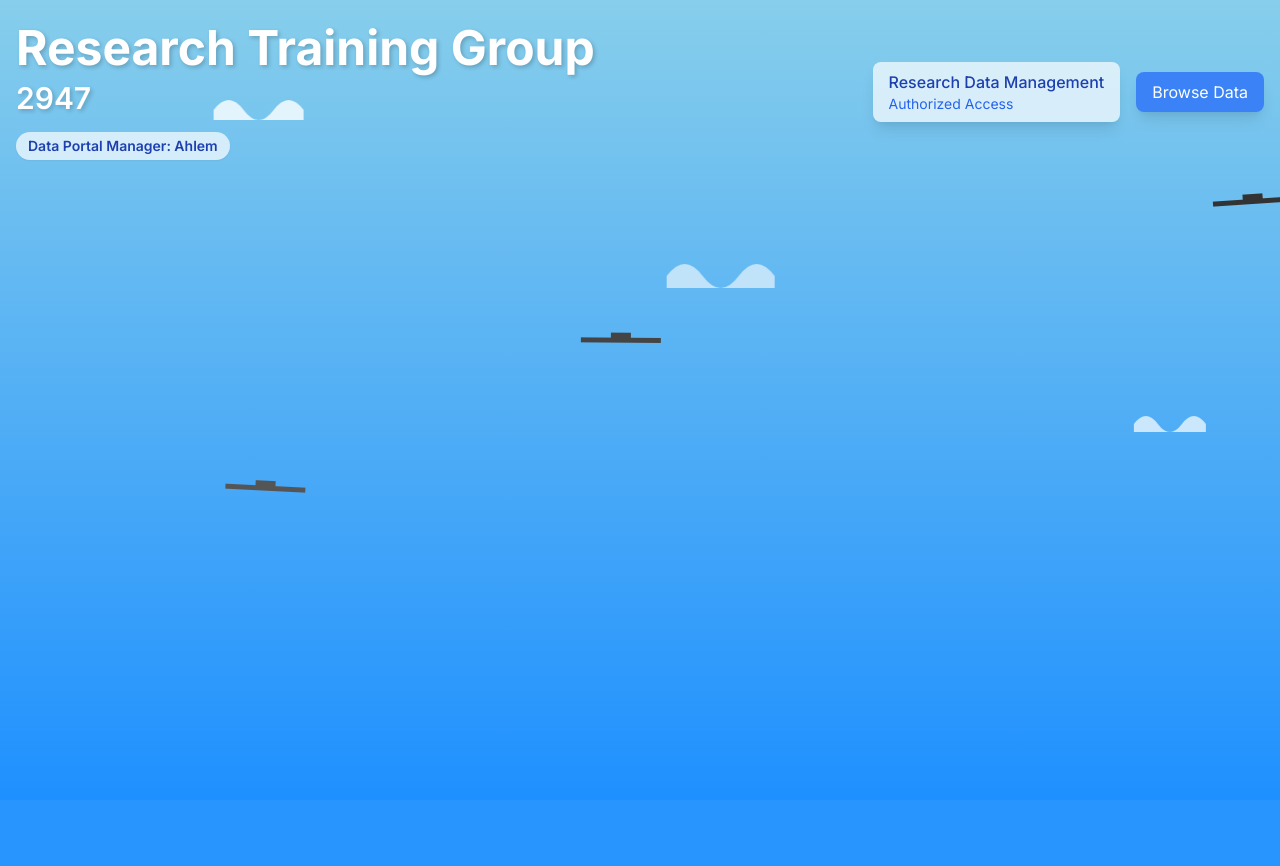
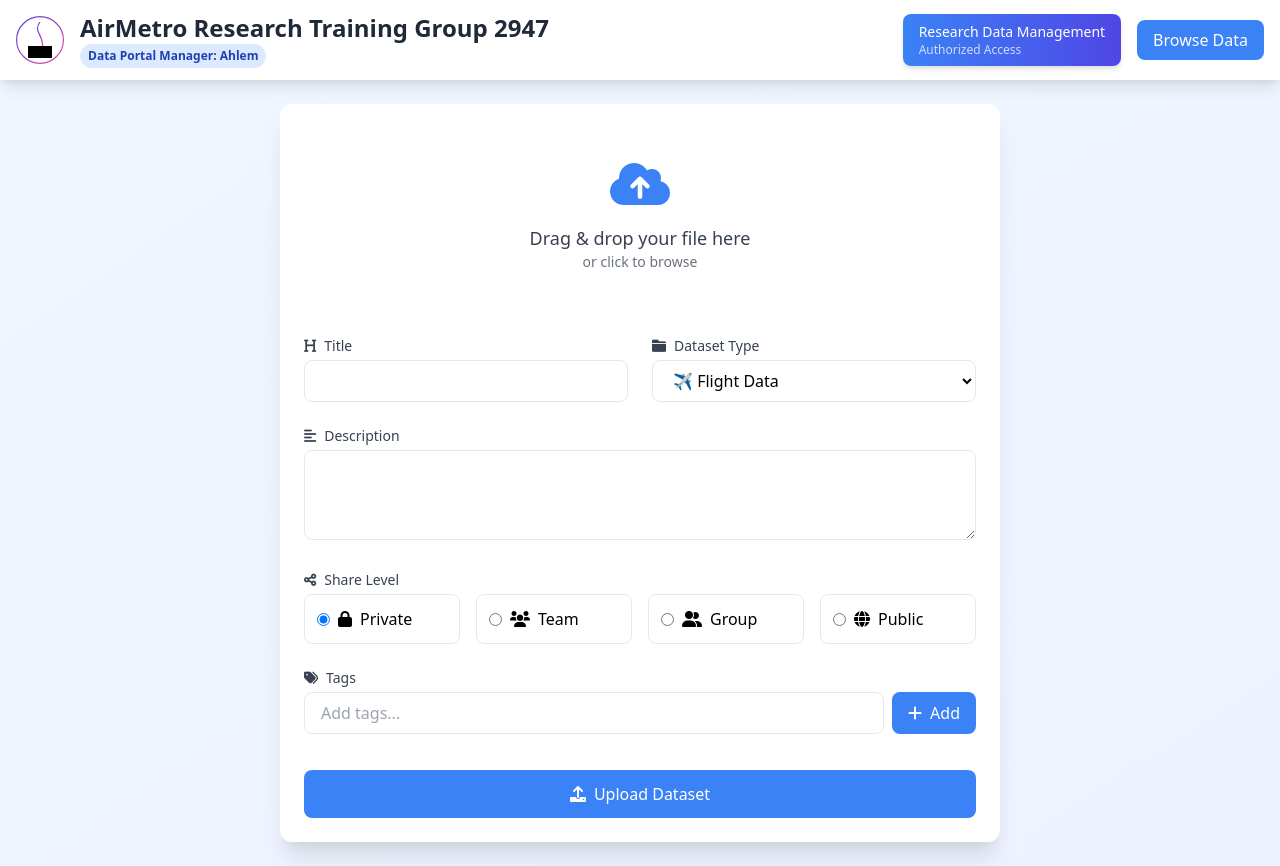
Before and after one commit to Crip25/AirMetro, a FastAPI app: page / in a window 1280 px wide. Before the commit the page ends 639 px from the top, so only its background shows below. Run offline with FastAPI, Linux system fonts and the light colour scheme.

Commit message:
Update index.html

```diff
--- a/templates/index.html
+++ b/templates/index.html
@@ -3,171 +3,53 @@
 <head>
     <meta charset="UTF-8">
     <meta name="viewport" content="width=device-width, initial-scale=1.0">
-    <title>Research Training Group 2947 - Research Data Portal</title>
-
-    <!-- Favicon -->
-    <link rel="icon" type="image/svg+xml" href="{{ url_for('static', path='/favicon.svg') }}">
-
-    <!-- Tailwind CSS -->
+    <title>Research Data Portal</title>
     <link href="https://cdn.jsdelivr.net/npm/tailwindcss@2.2.19/dist/tailwind.min.css" rel="stylesheet">
-
-    <!-- Font Awesome Icons -->
     <link rel="stylesheet" href="https://cdnjs.cloudflare.com/ajax/libs/font-awesome/6.0.0/css/all.min.css">
-
-    <!-- Google Fonts -->
-    <link href="https://fonts.googleapis.com/css2?family=Inter:wght@400;500;600;700&display=swap" rel="stylesheet">
-
-    <style>
-        body {
-            font-family: 'Inter', sans-serif;
-            margin: 0;
-            min-height: 100vh;
-            background: linear-gradient(135deg, #87CEEB 0%, #1E90FF 100%);
-            position: relative;
-            overflow-x: hidden;
-        }
-
-        /* Sky Background */
-        .sky-background {
-            position: fixed;
-            top: 0;
-            left: 0;
-            width: 100%;
-            height: 100%;
-            z-index: -1;
-            background: linear-gradient(to bottom, #87CEEB 0%, #1E90FF 100%);
-        }
-
-        /* Cloud Animation */
-        .cloud {
-            position: absolute;
-            animation: moveCloud 30s linear infinite;
-        }
-
-        @keyframes moveCloud {
-            from { transform: translateX(-100%); }
-            to { transform: translateX(100vw); }
-        }
-
-        /* Drone Animation */
-        .drone {
-            position: absolute;
-            animation: flyDrone 15s linear infinite;
-        }
-
-        .drone-propeller {
-            animation: rotatePropeller 0.5s linear infinite;
-        }
-
-        @keyframes flyDrone {
-            0% {
-                transform: translate(-100px, 0) rotate(5deg);
-            }
-            50% {
-                transform: translate(calc(100vw + 100px), 50px) rotate(-5deg);
-            }
-            100% {
-                transform: translate(-100px, 0) rotate(5deg);
-            }
-        }
-
-        @keyframes rotatePropeller {
-            from { transform: rotate(0deg); }
-            to { transform: rotate(360deg); }
-        }
-
-        /* Text shadow for better visibility */
-        .text-shadow {
-            text-shadow: 2px 2px 4px rgba(0, 0, 0, 0.2);
-        }
-
-        /* Custom scrollbar */
-        ::-webkit-scrollbar {
-            width: 8px;
-        }
-
-        ::-webkit-scrollbar-track {
-            background: #f1f1f1;
-        }
-
-        ::-webkit-scrollbar-thumb {
-            background: #888;
-            border-radius: 4px;
-        }
-
-        ::-webkit-scrollbar-thumb:hover {
-            background: #555;
-        }
-    </style>
+    <link href="{{ url_for('static', path='/style.css') }}" rel="stylesheet">
 </head>
-<body>
-    <!-- Sky Background with Animated Elements -->
-    <div class="sky-background">
-        <!-- Animated Drones -->
-        <svg class="drone" style="top: 15%" width="100" height="60" viewBox="0 0 100 60">
-            <g fill="#333">
-                <!-- Drone body -->
-                <path d="M40 30h20v10h-20z"/>
-                <!-- Arms -->
-                <rect x="10" y="35" width="30" height="5"/>
-                <rect x="60" y="35" width="30" height="5"/>
-                <!-- Propellers -->
-                <circle class="drone-propeller" cx="10" cy="37.5" r="8"/>
-                <circle class="drone-propeller" cx="90" cy="37.5" r="8"/>
+<body class="bg-gradient-to-br from-blue-50 to-indigo-50 min-h-screen">
+    <!-- New Header Section -->
+    <header class="bg-white shadow-lg">
+        <div class="max-w-7xl mx-auto px-4 py-3">
+            <div class="flex items-center justify-between">
+                <div class="flex items-center space-x-4">
+                    <!-- Logo SVG -->
+                    <svg class="w-12 h-12" viewBox="0 0 800 800" fill="none" xmlns="http://www.w3.org/2000/svg">
+                        <circle cx="400" cy="400" r="390" stroke="url(#gradient)" stroke-width="20"/>
+                        <path d="M400 100 C250 300 550 300 400 700" stroke="url(#gradient)" stroke-width="20"/>
+                        <!-- City silhouette -->
+                        <path d="M200 500h400v200H200z" fill="black"/>
+                        <!-- Aircraft and helicopter symbols -->
+                        <g transform="translate(300,200) scale(0.5)">
+                            <path d="M0 0l20 10-20 10z" fill="black"/>
+                            <circle cx="10" cy="10" r="5" fill="black"/>
                         </g>
-        </svg>
-        <svg class="drone" style="top: 35%; animation-delay: -5s" width="100" height="60" viewBox="0 0 100 60">
-            <g fill="#444">
-                <path d="M40 30h20v10h-20z"/>
-                <rect x="10" y="35" width="30" height="5"/>
-                <rect x="60" y="35" width="30" height="5"/>
-                <circle class="drone-propeller" cx="10" cy="37.5" r="8"/>
-                <circle class="drone-propeller" cx="90" cy="37.5" r="8"/>
-            </g>
-        </svg>
-        <svg class="drone" style="top: 55%; animation-delay: -10s" width="100" height="60" viewBox="0 0 100 60">
-            <g fill="#555">
-                <path d="M40 30h20v10h-20z"/>
-                <rect x="10" y="35" width="30" height="5"/>
-                <rect x="60" y="35" width="30" height="5"/>
-                <circle class="drone-propeller" cx="10" cy="37.5" r="8"/>
-                <circle class="drone-propeller" cx="90" cy="37.5" r="8"/>
-            </g>
+                        <defs>
+                            <linearGradient id="gradient" x1="0%" y1="0%" x2="100%" y2="100%">
+                                <stop offset="0%" style="stop-color:#4F46E5"/>
+                                <stop offset="100%" style="stop-color:#EC4899"/>
+                            </linearGradient>
+                        </defs>
                     </svg>
 
-        <!-- Animated Clouds -->
-        <svg class="cloud" style="top: 10%" width="100" height="40" viewBox="0 0 100 40">
-            <path fill="rgba(255,255,255,0.8)" d="M10 30 Q25 10 40 30 T70 30 T100 30 V40 H10 Z"/>
-        </svg>
-        <svg class="cloud" style="top: 30%; animation-delay: -10s" width="120" height="48">
-            <path fill="rgba(255,255,255,0.6)" d="M12 36 Q30 12 48 36 T84 36 T120 36 V48 H12 Z"/>
-        </svg>
-        <svg class="cloud" style="top: 50%; animation-delay: -20s" width="80" height="32">
-            <path fill="rgba(255,255,255,0.7)" d="M8 24 Q20 8 32 24 T56 24 T80 24 V32 H8 Z"/>
-        </svg>
-    </div>
-
-    <!-- Header without Logo -->
-    <header class="relative bg-transparent">
-        <div class="max-w-7xl mx-auto px-4 py-6">
-            <div class="flex items-center justify-between">
-                <div class="flex flex-col">
-                    <h1 class="text-5xl font-bold text-white text-shadow mb-2">Research Training Group</h1>
-                    <h2 class="text-3xl font-semibold text-white text-shadow mb-4">2947</h2>
-                    <div class="flex items-center text-sm">
-                        <span class="bg-white bg-opacity-70 backdrop-blur text-blue-800 px-3 py-1 rounded-full text-sm font-semibold shadow-sm">
+                    <div>
+                        <h1 class="text-2xl font-bold text-gray-800">AirMetro Research Training Group 2947</h1>
+                        <div class="flex items-center text-sm text-gray-600">
+                            <span class="bg-blue-100 text-blue-800 px-2 py-1 rounded-full text-xs font-semibold">
                                 Data Portal Manager: Ahlem
                             </span>
+                        </div>
                     </div>
                 </div>
 
                 <!-- Management Badge -->
                 <div class="flex items-center space-x-4">
-                    <div class="bg-white bg-opacity-70 backdrop-blur px-4 py-2 rounded-lg shadow-lg">
-                        <div class="text-blue-800 font-medium">Research Data Management</div>
-                        <div class="text-blue-600 text-sm">Authorized Access</div>
+                    <div class="bg-gradient-to-r from-blue-500 to-indigo-600 text-white px-4 py-2 rounded-lg shadow-md">
+                        <div class="text-sm font-medium">Research Data Management</div>
+                        <div class="text-xs opacity-75">Authorized Access </div>
                     </div>
-                    <button id="browseData" class="bg-blue-500 hover:bg-blue-600 text-white px-4 py-2 rounded-lg transition-all duration-300 shadow-lg">
+                    <button id="browseData" class="bg-blue-500 hover:bg-blue-600 text-white px-4 py-2 rounded-lg transition-colors">
                         Browse Data
                     </button>
                 </div>
@@ -175,11 +57,139 @@
         </div>
     </header>
 
-    <!-- Rest of your existing content remains the same -->
-    <main class="container mx-auto p-6 max-w-3xl relative">
-        <!-- Your existing form content -->
+    <!-- Main Content Container -->
+    <main class="container mx-auto p-6 max-w-3xl">
+        <div class="bg-white rounded-xl shadow-xl p-6">
+
+            <!-- File Upload Zone -->
+            <div id="dropZone" class="border-3 border-dashed border-blue-300 rounded-xl p-8 text-center cursor-pointer hover:border-blue-500 hover:bg-blue-50" role="button" tabindex="0" aria-label="Drop zone for file upload">
+                <div class="flex flex-col items-center space-y-4">
+                    <i class="fas fa-cloud-upload-alt text-5xl text-blue-500" aria-hidden="true"></i>
+                    <div>
+                        <p class="text-lg text-gray-700">Drag & drop your file here</p>
+                        <p class="text-sm text-gray-500">or click to browse</p>
+                    </div>
+                    <div id="fileInfo" class="hidden">
+                        <div class="flex items-center space-x-2 text-gray-700">
+                            <i class="fas fa-file-alt" aria-hidden="true"></i>
+                            <span id="fileName"></span>
+                            <button id="removeFile" class="text-red-500 hover:text-red-700" aria-label="Remove selected file">
+                                <i class="fas fa-times" aria-hidden="true"></i>
+                            </button>
+                        </div>
+                    </div>
+                </div>
+                <input type="file" id="fileInput" class="hidden" aria-label="File upload input">
+            </div>
+
+            <!-- Metadata Form -->
+            <form id="uploadForm" class="mt-8 space-y-6">
+                <div class="grid grid-cols-1 md:grid-cols-2 gap-6">
+                    <div>
+                        <label for="title" class="block text-sm font-medium text-gray-700 mb-1">
+                            <i class="fas fa-heading mr-2" aria-hidden="true"></i>Title
+                        </label>
+                        <input
+                            type="text"
+                            id="title"
+                            name="title"
+                            class="w-full px-4 py-2 rounded-lg border focus:ring-2 focus:ring-blue-500"
+                            required
+                            aria-required="true">
+                    </div>
+
+                    <div>
+                        <label for="datasetType" class="block text-sm font-medium text-gray-700 mb-1">
+                            <i class="fas fa-folder mr-2" aria-hidden="true"></i>Dataset Type
+                        </label>
+                        <select
+                            id="datasetType"
+                            name="datasetType"
+                            class="w-full px-4 py-2 rounded-lg border focus:ring-2 focus:ring-blue-500"
+                            aria-required="true">
+                            <option value="flight_data">✈️ Flight Data</option>
+                            <option value="simulation">🔄 Simulation</option>
+                            <option value="sensor_data">📊 Sensor Data</option>
+                            <option value="analysis">📈 Analysis</option>
+                            <option value="visualization">🎨 Visualization</option>
+                        </select>
+                    </div>
+                </div>
+
+                <div>
+                    <label for="description" class="block text-sm font-medium text-gray-700 mb-1">
+                        <i class="fas fa-align-left mr-2" aria-hidden="true"></i>Description
+                    </label>
+                    <textarea
+                        id="description"
+                        name="description"
+                        rows="3"
+                        class="w-full px-4 py-2 rounded-lg border focus:ring-2 focus:ring-blue-500"
+                        aria-label="Dataset description"></textarea>
+                </div>
+
+                <fieldset>
+                    <legend class="block text-sm font-medium text-gray-700 mb-1">
+                        <i class="fas fa-share-alt mr-2" aria-hidden="true"></i>Share Level
+                    </legend>
+                    <div class="grid grid-cols-2 md:grid-cols-4 gap-4">
+                        <label class="flex items-center p-3 border rounded-lg cursor-pointer hover:bg-gray-50">
+                            <input type="radio" name="shareLevel" value="private" checked class="mr-2">
+                            <i class="fas fa-lock mr-2" aria-hidden="true"></i>Private
+                        </label>
+                        <label class="flex items-center p-3 border rounded-lg cursor-pointer hover:bg-gray-50">
+                            <input type="radio" name="shareLevel" value="team" class="mr-2">
+                            <i class="fas fa-users mr-2" aria-hidden="true"></i>Team
+                        </label>
+                        <label class="flex items-center p-3 border rounded-lg cursor-pointer hover:bg-gray-50">
+                            <input type="radio" name="shareLevel" value="group" class="mr-2">
+                            <i class="fas fa-user-friends mr-2" aria-hidden="true"></i>Group
+                        </label>
+                        <label class="flex items-center p-3 border rounded-lg cursor-pointer hover:bg-gray-50">
+                            <input type="radio" name="shareLevel" value="public" class="mr-2">
+                            <i class="fas fa-globe mr-2" aria-hidden="true"></i>Public
+                        </label>
+                    </div>
+                </fieldset>
+
+                <div>
+                    <label for="tagInput" class="block text-sm font-medium text-gray-700 mb-1">
+                        <i class="fas fa-tags mr-2" aria-hidden="true"></i>Tags
+                    </label>
+                    <div class="flex gap-2">
+                        <input
+                            type="text"
+                            id="tagInput"
+                            name="tagInput"
+                            class="flex-1 px-4 py-2 rounded-lg border focus:ring-2 focus:ring-blue-500"
+                            placeholder="Add tags..."
+                            aria-label="Enter tag">
+                        <button
+                            type="button"
+                            id="addTag"
+                            class="px-4 py-2 bg-blue-500 text-white rounded-lg hover:bg-blue-600"
+                            aria-label="Add tag">
+                            <i class="fas fa-plus mr-2" aria-hidden="true"></i>Add
+                        </button>
+                    </div>
+                    <div id="tagContainer" class="flex flex-wrap gap-2 mt-3" aria-live="polite"></div>
+                </div>
+
+                <div
+                    id="uploadStatus"
+                    class="hidden rounded-lg p-4"
+                    role="status"
+                    aria-live="polite"></div>
+
+                <button
+                    type="submit"
+                    class="w-full px-6 py-3 bg-blue-500 text-white rounded-lg hover:bg-blue-600 flex items-center justify-center"
+                    aria-label="Upload dataset">
+                    <i class="fas fa-upload mr-2" aria-hidden="true"></i>Upload Dataset
+                </button>
+            </form>
+        </div>
     </main>
-
     <script src="{{ url_for('static', path='/script.js') }}"></script>
 </body>
 </html>
```
Lines whose indentation alone changed are shown as unchanged.
